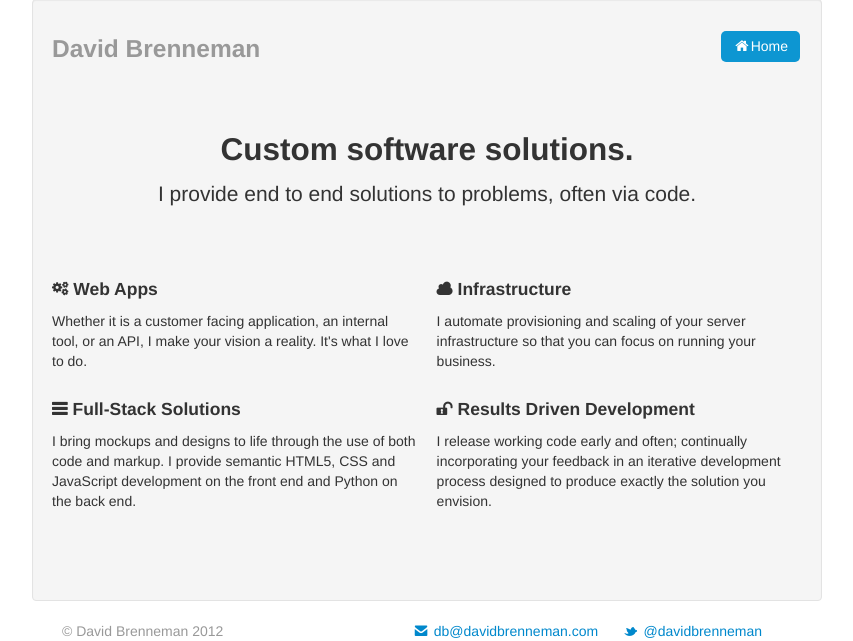
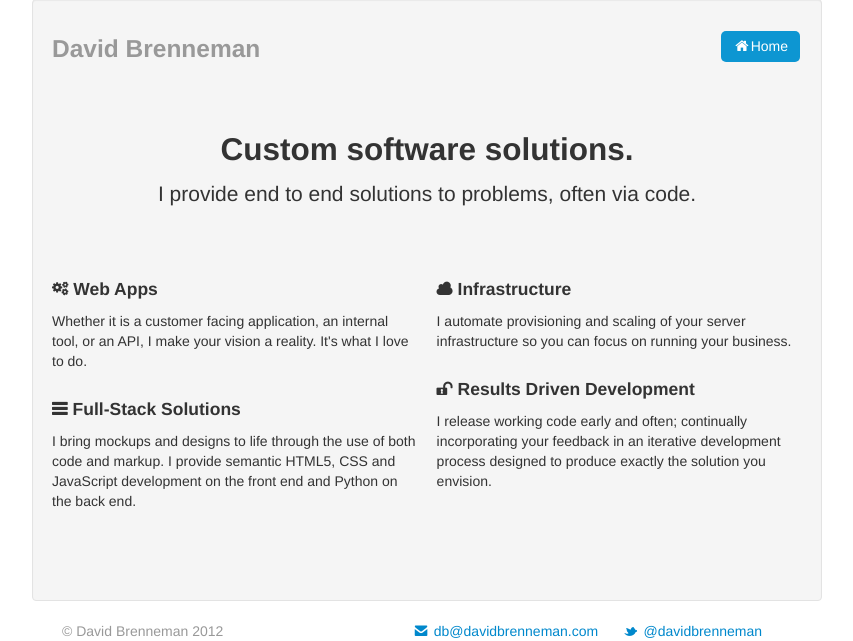
Before and after one commit to dbrenneman/DontPanic, a Flask app: page / in a window 1280 px wide. Shown: the part 41-682 px from the top of the page, without its empty margins (213-1066 px from the left). Run offline with Flask 2, Linux system fonts and the light colour scheme; parts of the project's set-up code (start-up, migrations or seed data) failed here and were passed over; some web fonts are replaced.

Commit message:
updated site title, infrastructure text

```diff
--- a/templates/base.html
+++ b/templates/base.html
@@ -2,7 +2,7 @@
 <html lang="en">
   <head>
     <meta charset="utf-8">
-    <title>{{ page_title }} | Don't Panic</title>
+    <title>{{ page_title }} | David Brenneman</title>
     <meta http-equiv="Content-Type" content="text/html;charset=UTF-8"/>
     <meta name="keywords" content="david brenneman python django pyramid d3.js iOS iPhone javascript html5 web mobile application consulting software engineer developer hacker maker geek devops cloud aws openstack linux open source" />
     <meta name="description" content="david brenneman mobile web application consulting" />
--- a/templates/home.html
+++ b/templates/home.html
@@ -17,7 +17,7 @@
 
   <div class="span6">
     <h4><i class="icon-cloud"></i> Infrastructure</h4>
-    <p>I automate provisioning and scaling of your server infrastructure so that you can focus on running your business.</p>
+    <p>I automate provisioning and scaling of your server infrastructure so you can focus on running your business.</p>
 
     <h4><i class="icon-unlock"></i> Results Driven Development</h4>
     <p>I release working code early and often; continually incorporating your feedback in an iterative development process designed to produce exactly the solution you envision.</p>
```
